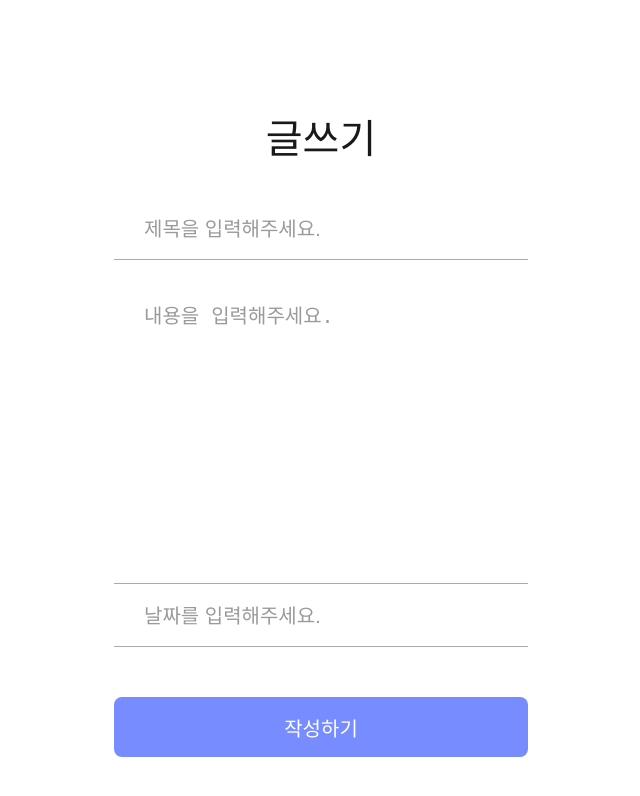
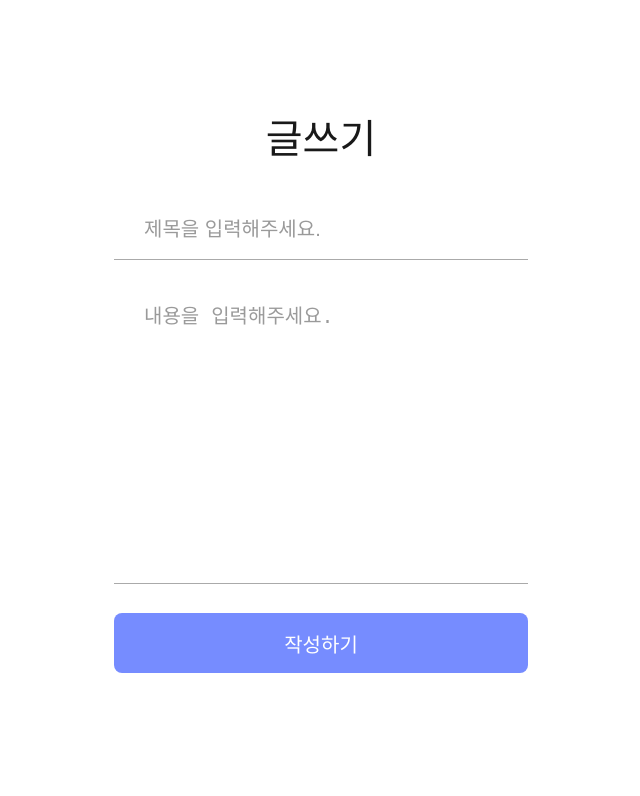
Before and after one commit to jangjihoon96/SecretNote_React_Node_MongoDB, a React (Create React App) app in the folder client/: page /write in a window 1280 px wide. Shown: the top 796 px of the page, without its empty margins (319-959 px from the left). Built offline with nearby package versions, Linux system fonts and the light colour scheme.

Commit message:
feat: 글작성시 작성 날짜 계산 함수 추가
- 글 작성 날짜 계산 후 서버 통신 > db저장

```diff
--- a/client/src/pages/Write.jsx
+++ b/client/src/pages/Write.jsx
@@ -13,7 +13,6 @@ import { useNavigate } from "react-router-dom";
 export default function Write() {
   const [title, setTitle] = useState("");
   const [content, setContent] = useState("");
-  const [date, setDate] = useState("");
   const navigate = useNavigate();
   const token = localStorage.getItem("user_token");
 
@@ -23,8 +22,15 @@ export default function Write() {
   const onChangeContent = (e) => {
     setContent(e.target.value);
   };
-  const onChangeDate = (e) => {
-    setDate(e.target.value);
+
+  // 작성 날짜 함수
+  const currentTime = () => {
+    let today = new Date();
+    let year = today.getFullYear().toString().slice(2, 4);
+    let month = ("0" + (today.getMonth() + 1)).slice(-2);
+    let day = ("0" + today.getDate()).slice(-2);
+    let result = year + "." + month + "." + day;
+    return result;
   };
 
   const handleWrite = async (e) => {
@@ -38,7 +44,7 @@ export default function Write() {
         body: JSON.stringify({
           title,
           content,
-          date,
+          date: currentTime(),
           token,
         }),
       });
@@ -46,7 +52,6 @@ export default function Write() {
         // 게시물 작성 성공
         setTitle("");
         setContent("");
-        setDate("");
         alert("게시물 작성 성공");
         navigate("/board");
       } else {
@@ -79,14 +84,6 @@ export default function Write() {
             name="content"
             onChange={onChangeContent}
           ></Textarea>
-          <Input
-            type="text"
-            placeholder="날짜를 입력해주세요."
-            value={date}
-            id="date"
-            name="date"
-            onChange={onChangeDate}
-          />
         </Inputs>
         <Button color="blue" type="submit">
           작성하기
```
